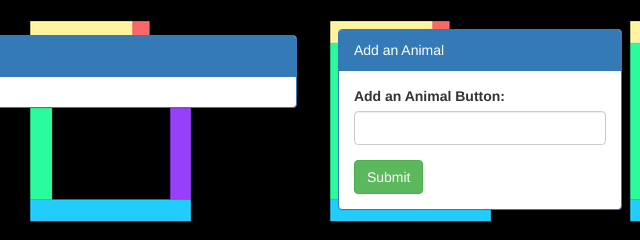
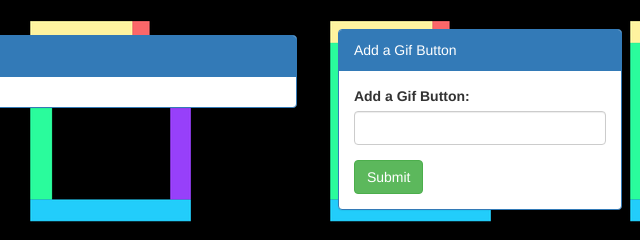
Before and after one commit to WillCoScofield/GiphyMaker, a plain HTML site: page index.html in a window 1280 px wide. Shown: the top 240 px of the page, 640-1280 px from the left. Drawn offline with nearby package versions, Linux system fonts and the light colour scheme.

Commit message:
finalized

```diff
--- a/index.html
+++ b/index.html
@@ -45,11 +45,11 @@
 
             <div class="col-xs-3">
                 <div class="panel panel-primary add-panel">
-                    <div class="panel-heading">Add an Animal</div>
+                    <div class="panel-heading">Add a Gif Button</div>
                     <div class="panel-body">
                         <form action="">
                             <div class="form-group">
-                                <label for="gif-button-adder">Add an Animal Button:</label>
+                                <label for="gif-button-adder">Add a Gif Button:</label>
                                 <input type="text" class="form-control" id="inputAnimal" placeholder="">
                             </div>
                             <button class="btn btn-success" id="submit-btn">Submit</button>
```
